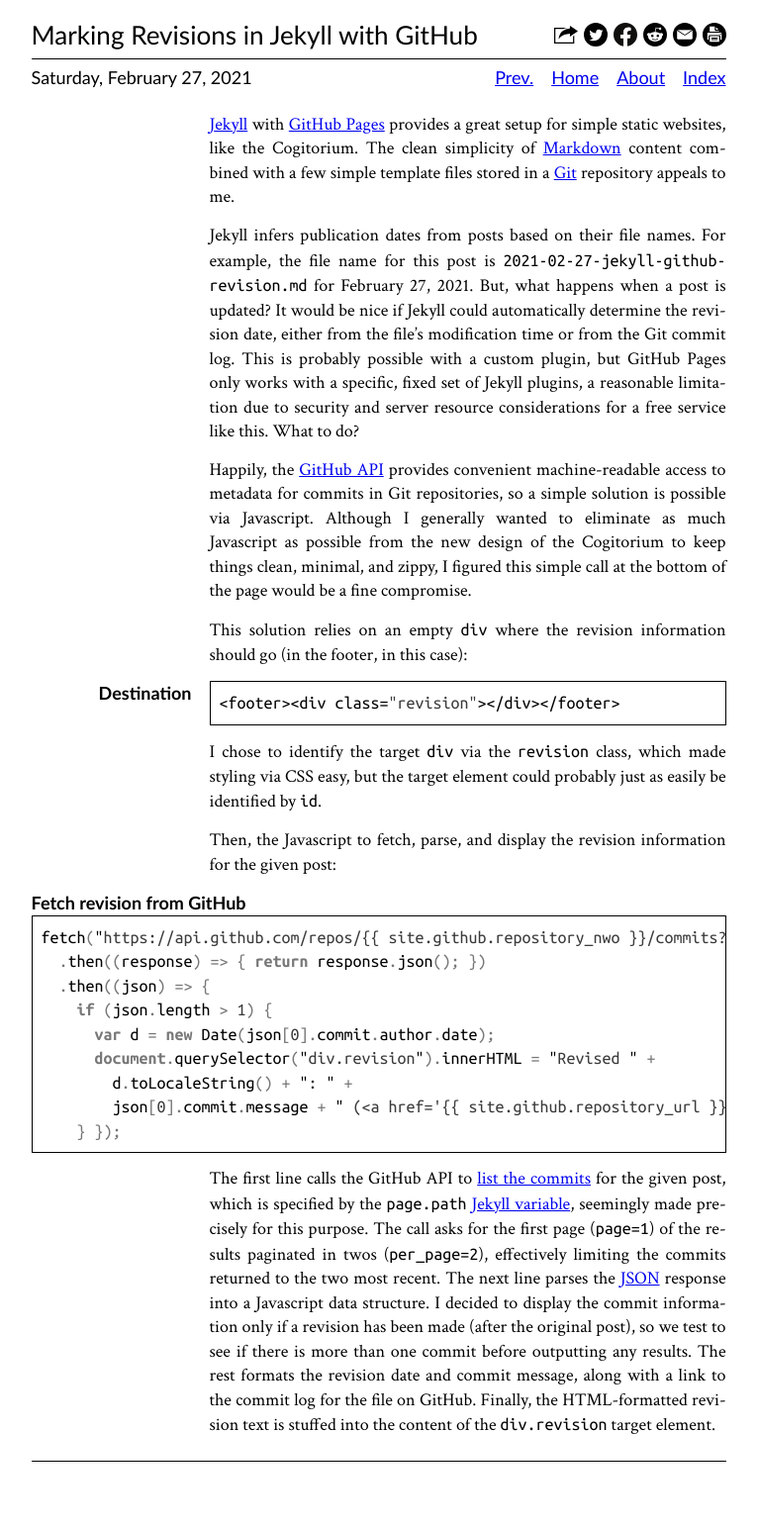
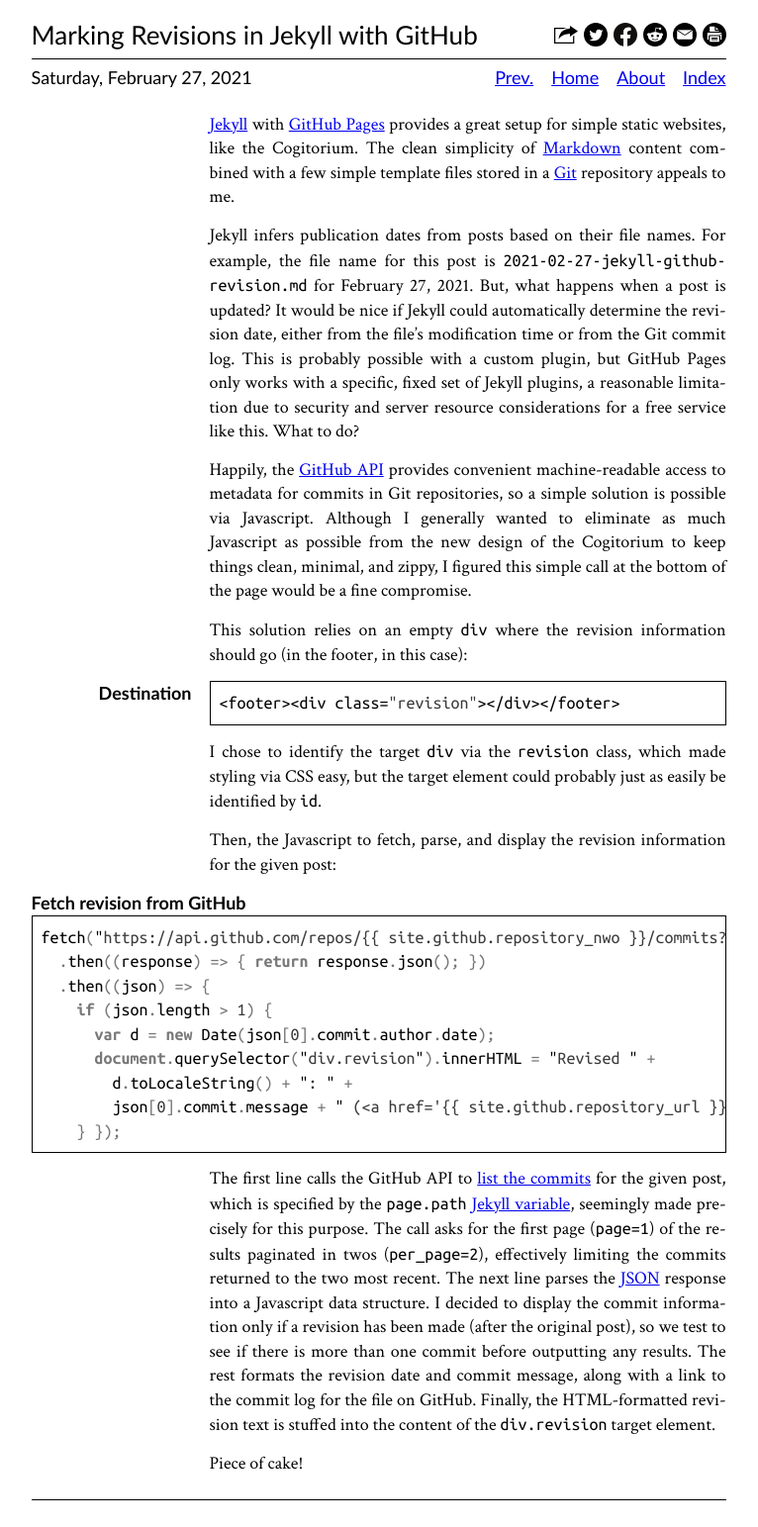
Before and after one commit to mculbert/mculbert.github.io, a Jekyll site: the page built from _posts/2021-02-27-jekyll-github-revision.md, in a window 1280 px wide. Shown: the whole page at 99% size, without its empty margins (113-879 px from the left). Built offline with Jekyll 4.4.1, drawn with Linux system fonts in a browser that asks for light colours; some web fonts are replaced; before the commit the page ends 1504 px from its top, so only the background shows below that.

Commit message:
Sample revision

```diff
--- a/_posts/2021-02-27-jekyll-github-revision.md
+++ b/_posts/2021-02-27-jekyll-github-revision.md
@@ -77,3 +77,5 @@
 revision date and commit message, along with a link to the commit log for
 the file on GitHub.  Finally, the HTML-formatted revision text is stuffed
 into the content of the `div.revision` target element.
+
+Piece of cake!
```
